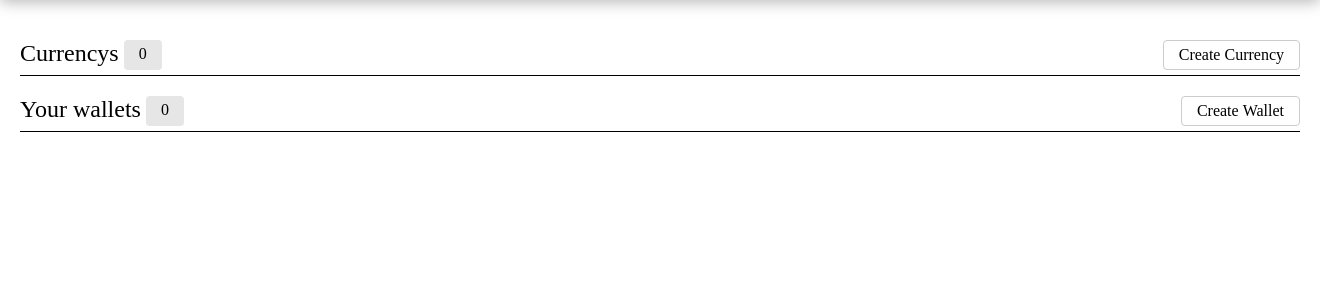
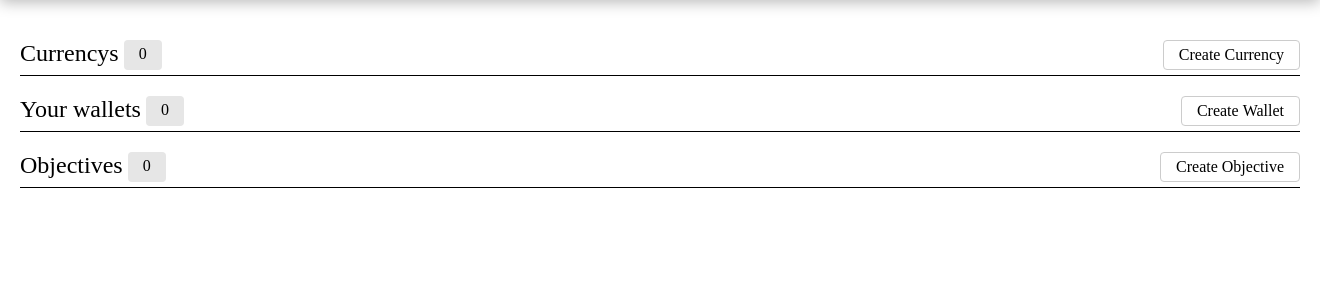
Before and after one commit to GIMIDO/MoneyDashboard, a Django app: page / in a window 1320 px wide. Shown: the part 42-342 px from the top of the page. Run offline with Django 4.2, Linux system fonts and the light colour scheme; the visitor is signed in with stand-in values (Sample User, id 1); data that the repository does not hold is empty.

Commit message:
0.6
Добавления цели сбора средств. Возможность перевода средств из кошелька в цель (одинаковая валюта).
Возможность перевода средств в кошельках (одинаковая валюта)

```diff
--- a/MoneyDashboard_django/core/admin.py
+++ b/MoneyDashboard_django/core/admin.py
@@ -7,3 +7,4 @@ admin.site.register(Wallet)
 admin.site.register(Currency)
 admin.site.register(FamilyAccess)
 admin.site.register(Profile)
+admin.site.register(Objective)
--- a/MoneyDashboard_django/core/static/css/style.css
+++ b/MoneyDashboard_django/core/static/css/style.css
@@ -269,11 +269,12 @@ form > p.search_p {
     color:rgba(0, 0, 0, 1);
 }
 label {
-    max-width: 20%;
-    width: 10%;
+    /* max-width: 25%; */
+    min-width: 12%;
+    width: auto;
     text-align: left;
     margin-right: 10px;
-    line-height: 32px;
+    /* line-height: 32px; */
 }
 input, select {
     width: 100%;
--- a/MoneyDashboard_django/core/templates/home.html
+++ b/MoneyDashboard_django/core/templates/home.html
@@ -38,7 +38,7 @@
     <div class="container">
         {% for currency in currencies %}
         <div class="card">
-            <a class="name" href="{% url 'update-currency' currency.pk %}?next={{ request.get_full_path|urlencode }}">{{ currency.title }} [{{ currency.coef }}]</a>
+            <a class="name" href="{% url 'update-currency' currency.pk %}?next={{ request.get_full_path|urlencode }}">{{ currency.title }}</a>
             <div class="list">
                 <a class="button_round delete" href="{% url 'delete-model' pk=currency.pk model='currency' %}?next={{ request.get_full_path|urlencode }}">Delete</a>
             </div>
@@ -80,6 +80,26 @@
     </div>
     {% endif %}
 
+    <div class="title_name_block">
+        <p class="block-title">Objectives</p>
+        <span class="message info-message">{{ objectives.count }}</span>
+        <div class="actions">
+            <a class="button_round" href="{% url 'objective-create' %}?next={{ request.path }}">Create&nbspObjective</a>
+        </div>
+    </div>
+    <hr>
+    <div class="container">
+    {% for objective in objectives %}
+        <div class="card">
+            <a class="name" href="{% url 'objective-update' objective.pk %}?next={{ request.path }}">{{ objective.title }} {{objective.now_amount}}/{{objective.target_amount}} {{objective.currency.title}}</a>
+            <div class="list">
+                <a class="button_round" href="{% url 'objective-transfer' pk=objective.pk %}?next={{ request.path }}">Transfer Money</a>
+                <a class="button_round delete" href="{% url 'delete-model' pk=objective.pk model='objective' %}?next={{ request.path }}">Delete</a>
+            </div>
+        </div>
+    {% endfor %}
+    </div>
+
     {% endblock content %}
 
     </main>
--- a/MoneyDashboard_django/core/templates/search_actions.html
+++ b/MoneyDashboard_django/core/templates/search_actions.html
@@ -39,9 +39,9 @@
         {% for action in page_obj %}
         <div class="card">
             {% if action.user == request.user %}
-            <a class="name" href="{% url 'update-action' wallet.pk action.pk %}?next={{ request.path }}">({{ action.category.title }}) {{ action.title }} {{ action.user.username }}</a>
+            <a class="name" href="{% url 'update-action' wallet.pk action.pk %}?next={{ request.path }}"><span class="owner-title">{{ action.user.username }}</span><i>{{ action.category.title }}</i>{{ action.title }}</a>
             {% else %}
-            <p class="name">({{ action.category.title }}) {{ action.title }} {{ action.user.username }}</p>
+            <p class="name"><span class="owner-title">{{ action.user.username }}</span><i>{{ action.category.title }}</i>{{ action.title }}</p>
             {% endif %}
             <div class="list">
                 {% if action.action_type == 'increase' %}
--- a/MoneyDashboard_django/core/templates/wallet.html
+++ b/MoneyDashboard_django/core/templates/wallet.html
@@ -18,6 +18,7 @@
         <p class="block-title">No actions</p>
         {% endif %}
         <div class="actions">
+            <a class="button_round" href="{% url 'transfer-wallet' wallet.pk %}?next={{ request.path }}">Transfer&nbspMoney</a>
             <a class="button_round" href="{% url 'create-action' wallet.pk %}?next={{ request.path }}">Create&nbspAction</a>
             <a class="button_round" href="{% url 'category-manager' wallet.pk %}">Category&nbspManager</a>
             {% if wallet.user == request.user %}
--- a/MoneyDashboard_django/core/urls.py
+++ b/MoneyDashboard_django/core/urls.py
@@ -5,13 +5,13 @@ from django.conf import settings
 from django.conf.urls.static import static
 
 urlpatterns = [
-    # home
+    #### home
     path('', HomePage.as_view(), name='home'),
 
-    # download
+    #### download
     path('wallet/<int:wallet_pk>/download/', DownloadJSON.as_view(), name='download'),
 
-    # model pages
+    #### model pages
         # wallet view
     path('wallet/<int:wallet_pk>/', WalletView.as_view(), name='wallet-page'),
         # category manager
@@ -32,6 +32,7 @@ urlpatterns = [
     # wallet
     path('wallet/create/', CreateWallet.as_view(), name='create-wallet'),
     path('wallet/<int:wallet_pk>/update/', UpdateWallet.as_view(), name='update-wallet'),
+    path('wallet/<int:wallet_pk>/transfer/', MoneyTransfer.as_view(), name='transfer-wallet'),
 
     # currency
     path('currency/create/', CreateCurrency.as_view(), name='create-currency'),
@@ -47,10 +48,16 @@ urlpatterns = [
     path('wallet/<int:wallet_pk>/access-manager/add/', AddAccessView.as_view(), name='add-access'),
     path('wallet/<int:wallet_pk>/access-manager/<str:user>/delete/', DeleteAccessView.as_view(), name='delete-access'),
 
-    # other delete
+    #### other delete
     path('<str:model>/<int:pk>/delete/', DeleteModelView.as_view(), name='delete-model'),
 
     # profile
     path('profile/<str:username>/', ProfileView.as_view(), name='profile'),
     path('profile/<str:username>/update/', ProfileUpdate.as_view(), name='profile-update'),
+
+    # objectives
+    path('objective/create/', ObjectiveCreate.as_view(), name='objective-create'),
+    path('objective/<int:pk>/update/', ObjectiveUpdate.as_view(), name='objective-update'),
+    path('objective/<int:pk>/transfer/', ObjectiveTransfer.as_view(), name='objective-transfer'),
+
 ] + static(settings.MEDIA_URL, document_root=settings.MEDIA_ROOT)
--- a/MoneyDashboard_django/core/views.py
+++ b/MoneyDashboard_django/core/views.py
@@ -17,7 +17,8 @@ class HomePage(AuthUserMixin, View):
         wallets = Wallet.objects.filter(user=request.user)
         currencies = Currency.objects.filter(user=request.user)
         f_wallets = FamilyAccess.objects.filter(user=request.user)
-        context = {'wallets': wallets, 'currencies': currencies, 'f_wallets': f_wallets}
+        objectives = Objective.objects.filter(user=request.user)
+        context = {'wallets': wallets, 'currencies': currencies, 'f_wallets': f_wallets, 'objectives': objectives}
         return render(request, 'home.html', context)
 
 # auth
@@ -342,9 +343,8 @@ class CreateCurrency(AuthUserMixin, View):
     def post(self, request):
         form = CurrencyForm(request.POST or None)
         if form.is_valid():
-            Currency.objects.create(user=request.user, title=form.cleaned_data['title'],coef=form.cleaned_data['coef'])
-            messages.add_message(request, messages.SUCCESS, "Added currency: {} [{}]!".format(form.cleaned_data['title'],
-                                                                                              form.cleaned_data['coef']))
+            Currency.objects.create(user=request.user, title=form.cleaned_data['title'])
+            messages.add_message(request, messages.SUCCESS, "Added currency: {}!".format(form.cleaned_data['title']))
             return HttpResponseRedirect(get_next_link(request))
         context = {'form': form, 'go_next': get_next_link(request),
                    'page_title':'Create currency', 'button_title':'Back'}
@@ -382,7 +382,8 @@ class DeleteModelView(AuthUserMixin, View):
     MODEL_CHOISE = {
         'wallet': Wallet,
         'currency': Currency,
-        'familyAccess': FamilyAccess
+        'familyAccess': FamilyAccess,
+        'objective': Objective
     }
 
     def get(self, request, **kwargs):
@@ -491,3 +492,120 @@ class ProfileUpdate(AuthUserMixin, View):
         context = {'form': form, 'go_next': get_next_link(request),
                    'page_title':'Update profile', 'button_title':'Back'}
         return render(request, 'page_manager.html', context)
+
+# objective
+class ObjectiveCreate(AuthUserMixin, View):
+
+    def get(self, request):
+        form = ObjectiveForm(request.user, request.POST or None)
+        context = {'form': form, 'go_next': get_next_link(request),
+                   'page_title':'Create objective', 'button_title':'Back'}
+        return render(request, 'page_manager.html', context)
+
+    def post(self, request):
+        form = ObjectiveForm(request.user, request.POST or None)
+        if form.is_valid():
+            Objective.objects.create(user=request.user,
+                                  title=form.cleaned_data['title'],
+                                  currency=form.cleaned_data['currency'],
+                                  target_amount=form.cleaned_data['target_amount'],
+                                  now_amount=form.cleaned_data['now_amount'])
+            messages.add_message(request, messages.SUCCESS, "Added objective: {}!".format(form.cleaned_data['title']))
+            return HttpResponseRedirect(get_next_link(request))
+        context = {'form': form, 'go_next': get_next_link(request),
+                   'page_title':'Create objective', 'button_title':'Back'}
+        return render(request, 'page_manager.html', context)
+
+    pass
+
+class ObjectiveUpdate(AuthUserMixin, View):
+
+    def get(self, request, **kwargs):
+        if (Objective.objects.get(pk=kwargs.get('pk')).user == request.user):
+            objective = Objective.objects.get(user=request.user, pk=(kwargs.get('pk')))
+            form = ObjectiveForm(request.user, request.POST or None, instance=objective)
+            context = {'form': form, 'go_next': get_next_link(request),
+                       'page_title':'Update objective', 'button_title':'Back'}
+            return render(request, 'page_manager.html', context)
+        else:
+            messages.add_message(request,messages.WARNING,"Error!")
+            return HttpResponseRedirect(get_next_link(request))
+
+    def post(self, request, **kwargs):
+        objective = Objective.objects.get(user=request.user, pk=(kwargs.get('pk')))
+        form = ObjectiveForm(request.user, request.POST or None, instance=objective)
+        if form.is_valid():
+            form.save()
+            messages.add_message(request, messages.SUCCESS,"Updated objective: {}".format(form.cleaned_data['title']))
+            return HttpResponseRedirect(get_next_link(request))
+        else:
+            form = CategoryForm(instance=objective)
+        context = {'form': form,'go_next': get_next_link(request),
+                   'page_title':'Update objective', 'button_title':'Back'}
+        return render(request, 'page_manager.html', context)
+
+class ObjectiveTransfer(AuthUserMixin, View):
+
+    def get(self, request, **kwargs):
+        if (Objective.objects.get(pk=kwargs.get('pk')).user == request.user):
+            objective = Objective.objects.get(pk=kwargs.get('pk'))
+            form = ObjectiveTransferForm(objective.currency, request.user, request.POST or None)
+
+            messages.add_message(request, messages.SUCCESS,"Objective target money: {}".format(objective.target_amount))
+            messages.add_message(request, messages.SUCCESS,"Objective now money: {}".format(objective.now_amount))
+            context = {'form': form, 'go_next': get_next_link(request),
+                       'page_title':'Transfer money to Wallet', 'button_title':'Back'}
+            return render(request, 'page_manager.html', context)
+        else:
+            messages.add_message(request,messages.WARNING,"Error!")
+            return HttpResponseRedirect(get_next_link(request))
+
+    def post(self, request, **kwargs):
+        objective = Objective.objects.get(pk=kwargs.get('pk'))
+        form = ObjectiveTransferForm(objective.currency, request.user, request.POST or None)
+        if form.is_valid():
+            wallet = form.cleaned_data['wallets']
+            money = float(form.cleaned_data['money'])
+            if wallet.start_amount >= money:
+                if (objective.target_amount - objective.now_amount) >= money:
+                    objective_transfer_money(objective, wallet, money)
+                    messages.add_message(request, messages.SUCCESS,"{} {} transfered to {}".format(money,
+                                                                                                   wallet.currency.title,
+                                                                                                   objective.title))
+                    return HttpResponseRedirect(get_next_link(request))
+                else:
+                    messages.add_message(request, messages.WARNING,"Введена сумма, больше чем требуется!")
+            else:
+                messages.add_message(request, messages.WARNING,"Денег нет!")
+        messages.add_message(request, messages.SUCCESS,"Objective target money: {}".format(objective.target_amount))
+        messages.add_message(request, messages.SUCCESS,"Objective now money: {}".format(objective.now_amount))
+        context = {'form': form,'go_next': get_next_link(request),
+                   'page_title':'Transfer money to Wallet', 'button_title':'Back'}
+        return render(request, 'page_manager.html', context)
+
+# transfer money
+class MoneyTransfer(AuthUserMixin, View):
+
+    def get(self, request, **kwargs):
+        if (Wallet.objects.get(pk=kwargs.get('wallet_pk')).user == request.user):
+            form = MoneyTransferForm(kwargs.get('wallet_pk'), request.user, request.POST or None)
+            context = {'form': form, 'go_next': get_next_link(request),
+                       'page_title':'Transfer money to Wallet', 'button_title':'Back'}
+            return render(request, 'page_manager.html', context)
+        else:
+            messages.add_message(request,messages.WARNING,"Error!")
+            return HttpResponseRedirect(get_next_link(request))
+
+    def post(self, request, **kwargs):
+        form = MoneyTransferForm(kwargs.get('wallet_pk'), request.user, request.POST or None)
+        wallet_from = Wallet.objects.get(pk=kwargs.get('wallet_pk'))
+        if form.is_valid():
+            if wallet_from.start_amount >= float(form.cleaned_data['money']):
+                transfer_money(wallet_from, form.cleaned_data['wallets'], float(form.cleaned_data['money']))
+                messages.add_message(request, messages.SUCCESS,"Money transfered to {}".format(form.cleaned_data['wallets'].title))
+                return HttpResponseRedirect(get_next_link(request))
+            else:
+                messages.add_message(request, messages.WARNING,"Денег нет!")
+        context = {'form': form,'go_next': get_next_link(request),
+                   'page_title':'Transfer money to Wallet', 'button_title':'Back'}
+        return render(request, 'page_manager.html', context)
```
Also changed, not shown: MoneyDashboard_django/core/forms.py (+34 -4 lines), MoneyDashboard_django/core/models.py (+14 -3 lines), MoneyDashboard_django/core/utils.py (+13 -0 lines).
